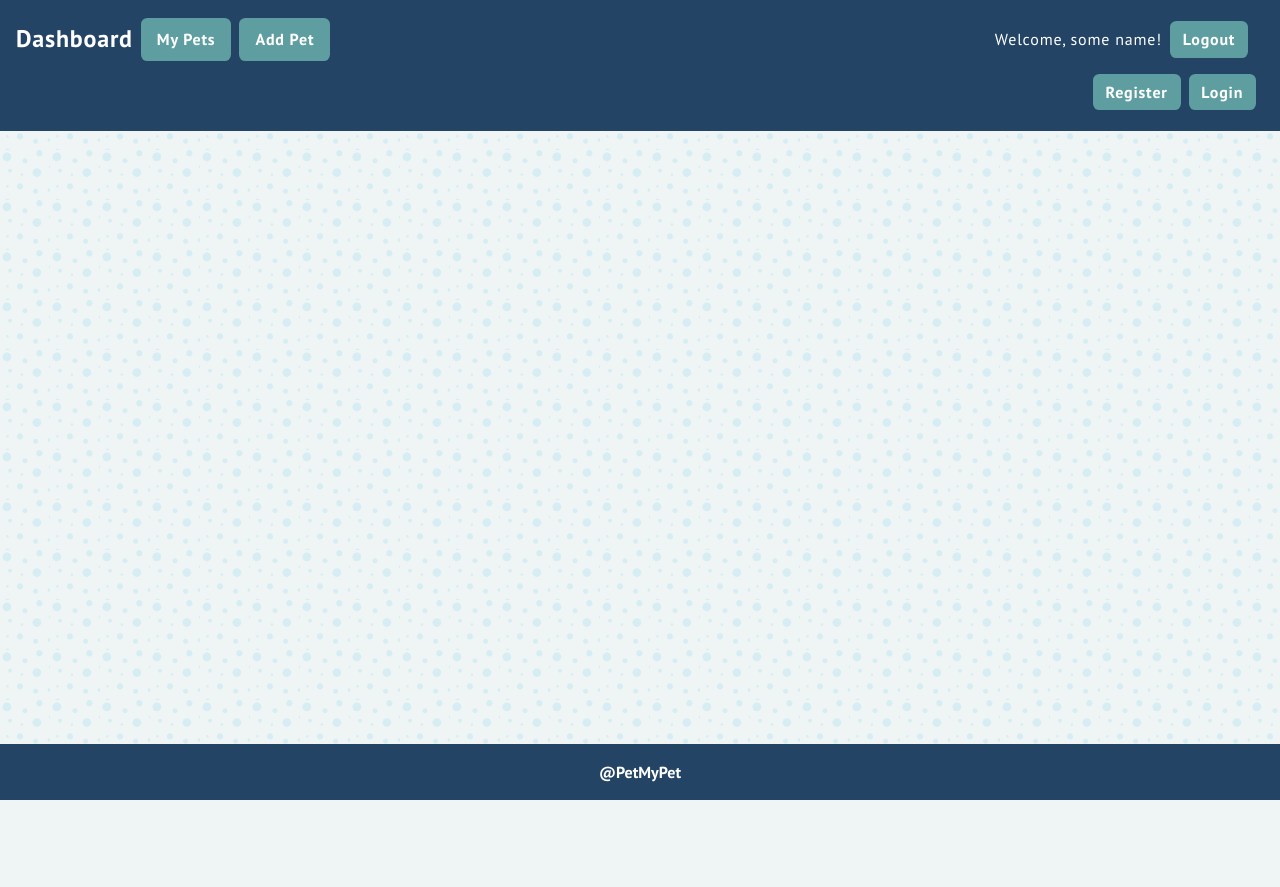
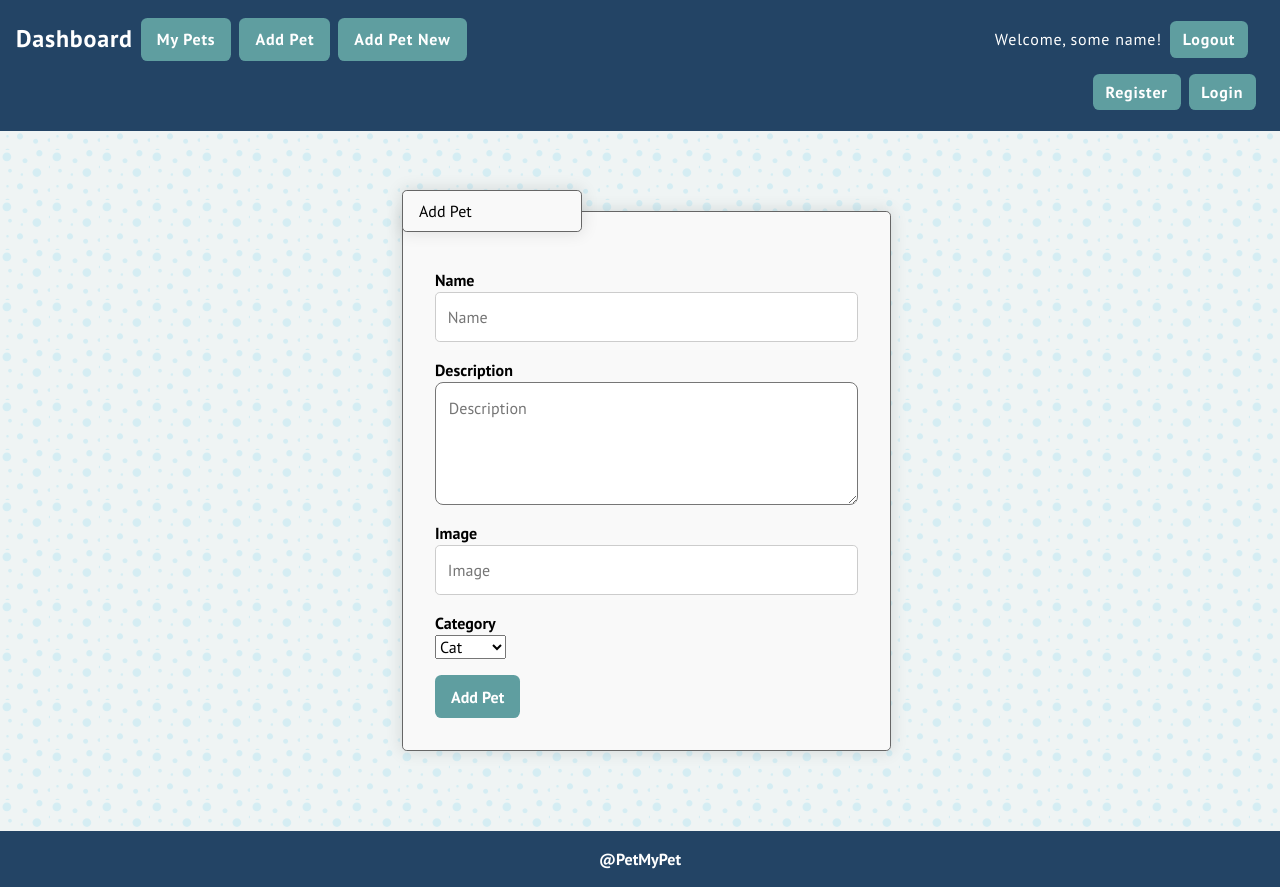
Before and after one commit to StanislavaMiteva/react-my-pets, a React (Create React App) app: page /pets/createNew in a window 1280 px wide. Before the commit the page ends 800 px from the top, so only its background shows below. Built offline with nearby package versions, Linux system fonts and the light colour scheme; the HTML template or start-up script is replaced by a standard one; a web font is replaced by a local one.

Commit message:
Add new page for Create a pet /reusing a form from Edit page/.

```diff
--- a/src/App.js
+++ b/src/App.js
@@ -7,6 +7,7 @@ import PetDetails from './Components/PetDetails/PetDetails';
 import CreatePet from './Components/CreatePet/CreatePet';
 import EditPetDetails from './Components/EditPetDetails/EditPetDetails';
 import EditPet from './Components/EditPet/EditPet';
+import CreatePetNew from './Components/CreatePetNew/CreatePetNew';
 
 import './App.css';
 
@@ -21,8 +22,9 @@ function App() {
           <Route path="/categories/:category"  component={Categories} />
           <Route path="/pets/details/:petId" exact component={PetDetails} />
           <Route path="/pets/details/:petId/edit" component={EditPetDetails} />
+          <Route path="/pets/:petId/edit" component={EditPet} />
           <Route path="/pets/create" component={CreatePet}/>
-          <Route path="/pets/:petId/edit" component={EditPet} />
+          <Route path="/pets/createNew" component={CreatePetNew}/>
         </Switch>
       </main>
 
--- /dev/null
+++ b/src/Components/CreatePetNew/CreatePetNew.js
@@ -0,0 +1,49 @@
+import { Component } from 'react';
+import PetFormView from '../PetFormView/PetFormView';
+
+import * as petsService from '../../services/petsService';
+
+class CreatePetNew extends Component {
+    constructor(props) {
+        super(props);
+
+        this.state = {
+            name: '',
+            description: '',
+            imageURL: '',
+            category: '',
+            likes: 0,
+        }
+    }
+
+    onCreateSubmitHandler (e) {
+        e.preventDefault();
+
+        const { name, description, imageURL, category } = e.target;
+        petsService.create(name.value, description.value, imageURL.value, category.value)
+            .then(() => {
+                this.props.history.push('/');
+            });
+    }
+
+    render() {
+        return (
+            <section className="create">
+                <PetFormView
+                    onSubmitHandler={this.onCreateSubmitHandler.bind(this)}
+                    petName={this.state.name}
+                    setPetName={(name) => this.setState({ name })}
+                    description={this.state.description}
+                    setDescription={(description) => this.setState({ description })}
+                    imageURL={this.state.imageURL}
+                    setImageURL={(imageURL) => this.setState({ imageURL })}
+                    category={this.state.category}
+                    setCategory={(category) => this.setState({ category })}
+                    formTitle='Add Pet'
+                />
+            </section>
+        );
+    }
+}
+
+export default CreatePetNew;
--- a/src/Components/Header/Header.js
+++ b/src/Components/Header/Header.js
@@ -9,6 +9,7 @@ const Header = () => {
                         <Link to="/">Dashboard</Link>
                         <Link className="button" to="/myPets">My Pets</Link>
                         <Link className="button" to="/pets/create">Add Pet</Link>
+                        <Link className="button" to="/pets/createNew">Add Pet New</Link>
                     </div>
                     <div className="second-bar">
                         <ul>
```
